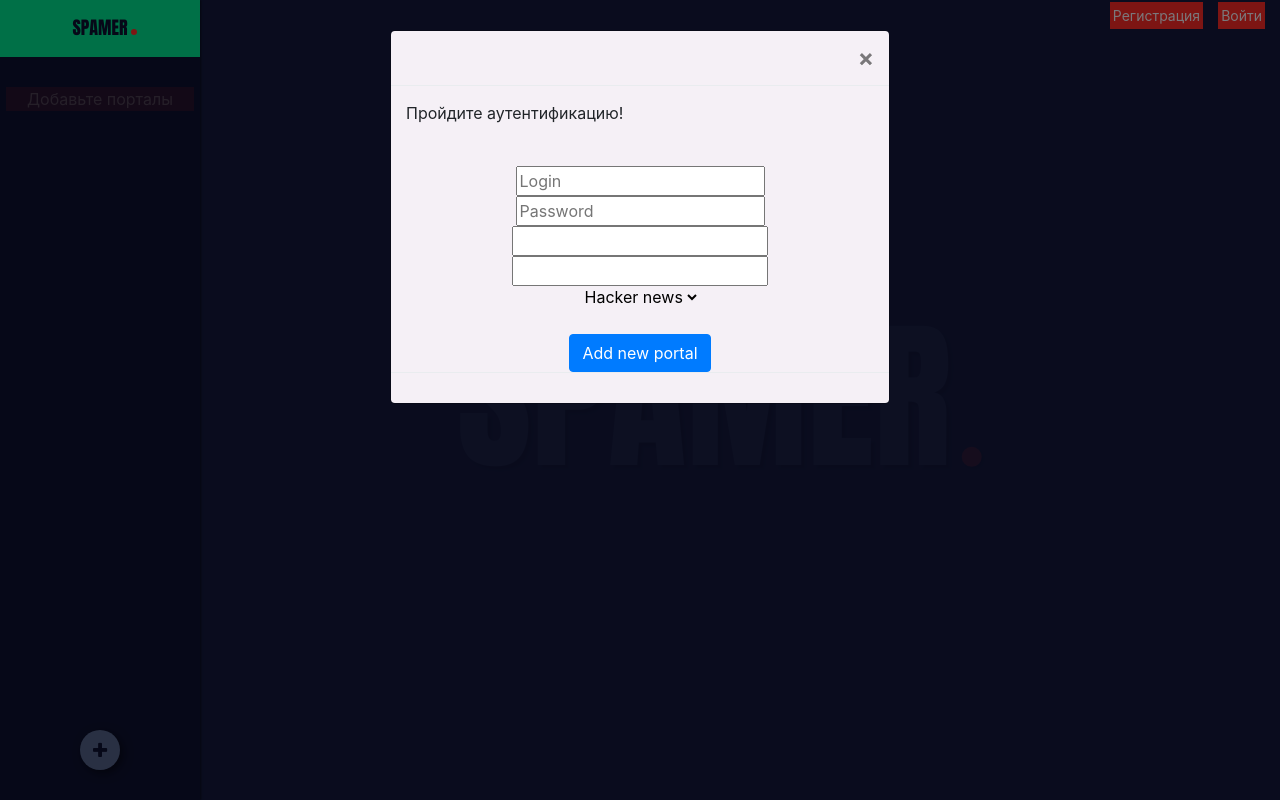
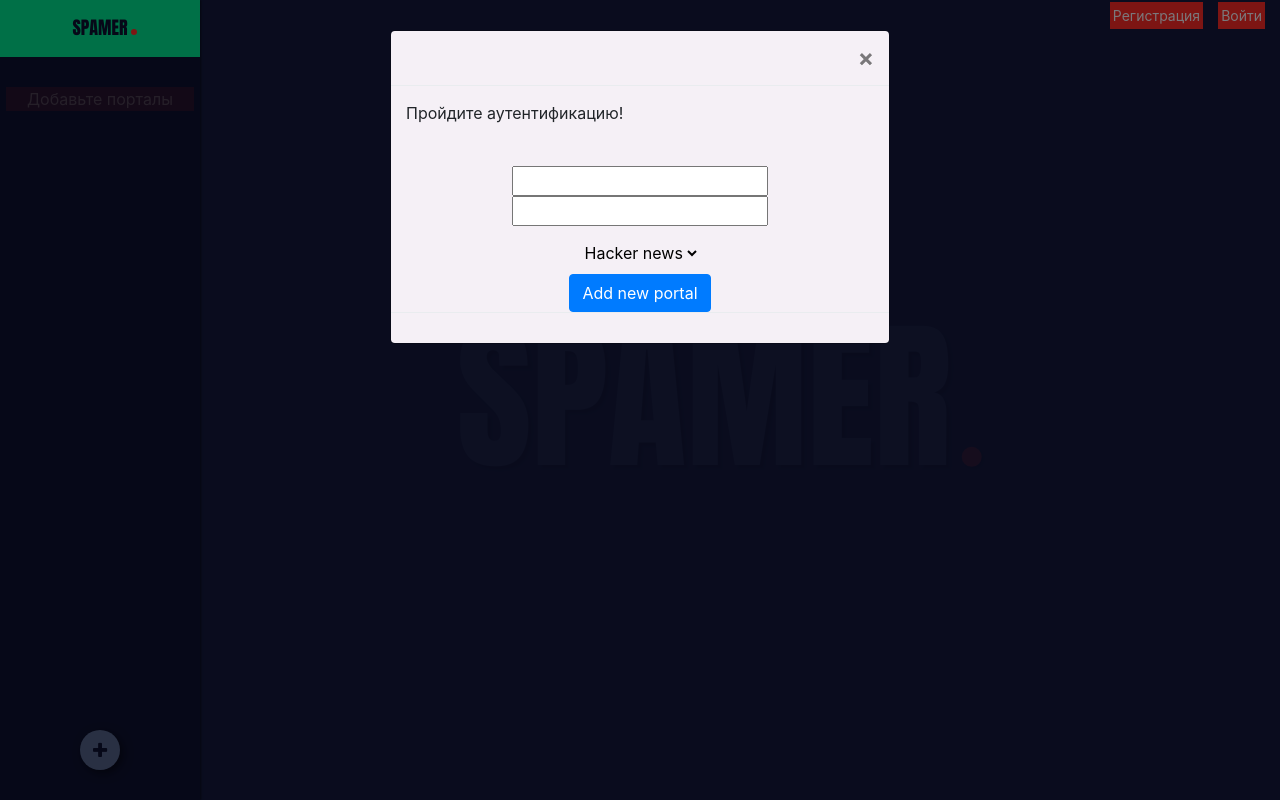
Before and after one commit to gbaudunova/test_poster, a Django app: page /main/ in a window 1280 px wide, after a click that opens the changed part. Run offline with Django 3.2, Linux system fonts and the light colour scheme; data that the repository does not hold is empty; parts of the project's set-up code (start-up, migrations or seed data) failed here and were passed over; some libraries are stand-ins or nearby versions.

Commit message:
instead forms add django forms

```diff
--- a/templates/index.html
+++ b/templates/index.html
@@ -61,18 +61,15 @@
 
                     <div class="inp_error"></div>
                     <div class="form-group">
-                        <div class="input-group">
-                            <input type="text" class="portal_login" name="login" placeholder="Login">
-                            <input type="text" class="portal_password" name="password" placeholder="Password">
-                        </div>
                         {{ portal_form }}
-                        <select name="portals" id="select_portal">
+
+                    </div>
+                    <select name="portals" id="select_portal">
                             <option value="Hacker news" selected>Hacker news</option>
                             <option value="Golang news">Golang news</option>
                             <option value="Reddit">Reddit</option>
                             <option value="Habrahabr">Habrahabr</option>
                         </select>
-                    </div>
 
                     <button type="submit" class="btn btn-primary add_portal_btn">Add new portal</button>
                 </form>
```
